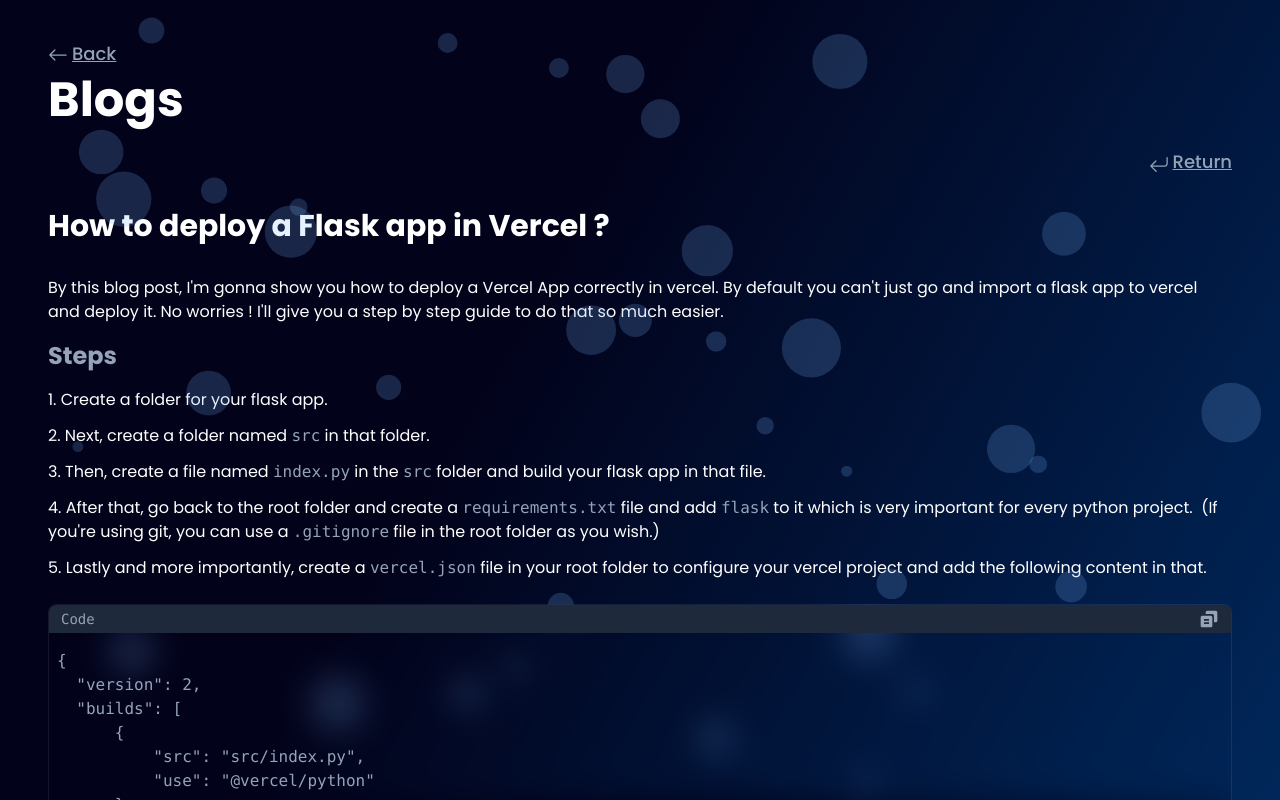
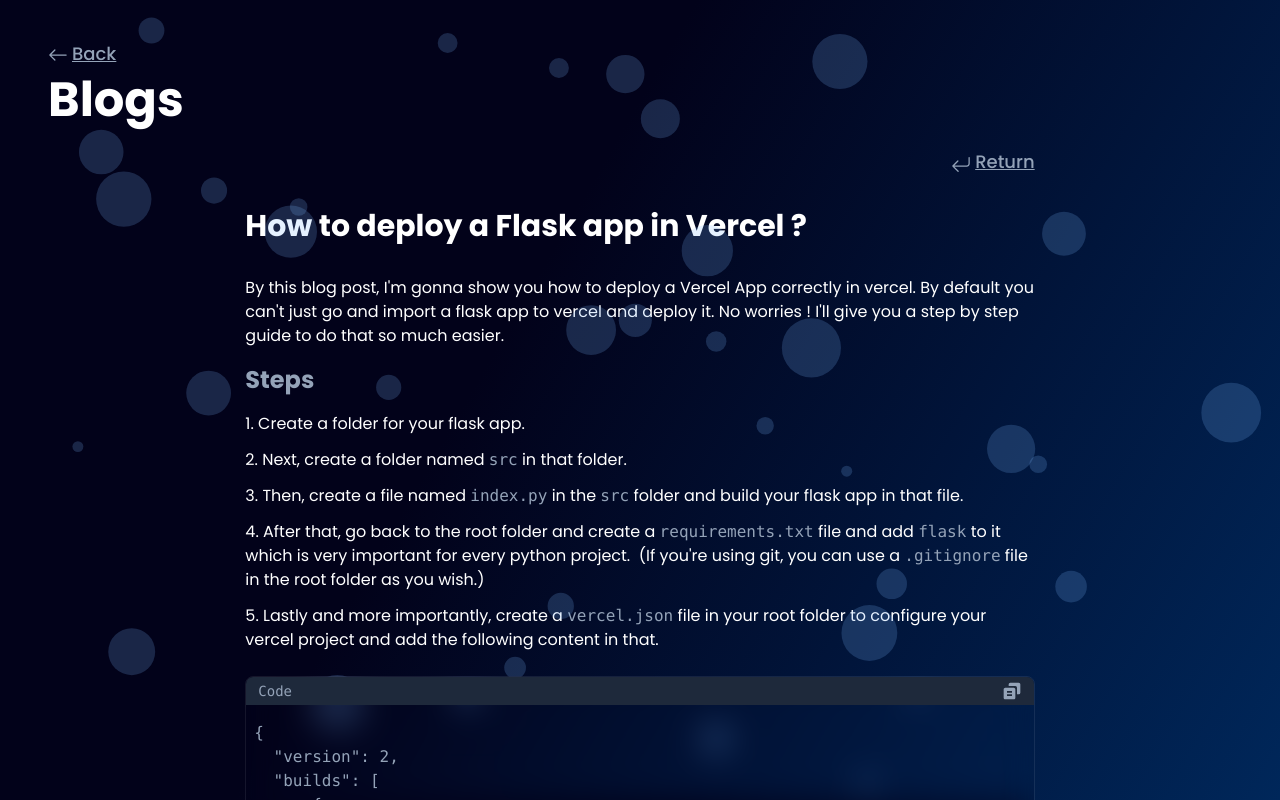
Before and after one commit to methupaPerera/my-portfolio, a React (Vite) app: page /all-blogs/1 in a window 1280 px wide. Shown: the top 800 px of the page. Built offline with nearby package versions, Linux system fonts and the light colour scheme.

Commit message:
Made minor changes.

```diff
--- a/src/pages/SingleBlog.jsx
+++ b/src/pages/SingleBlog.jsx
@@ -13,7 +13,7 @@
     }
 
     return (
-        <div>
+        <div className="mx-auto sm:w-3/4 md:w-4/6">
             <Link
                 to=".."
                 className="pb-2 mb-6 flex items-center justify-end gap-1 underline text-slate-400 hover:text-white duration-300 font-medium text-lg"
```
